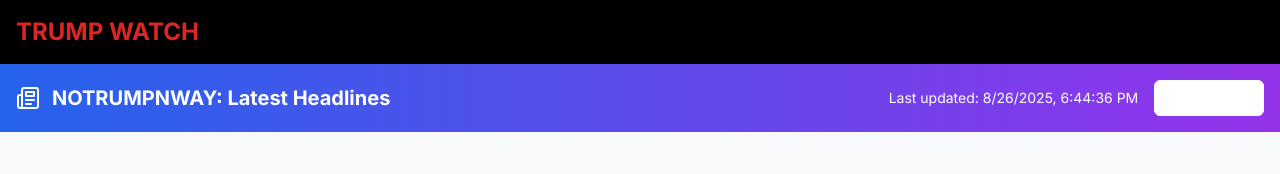
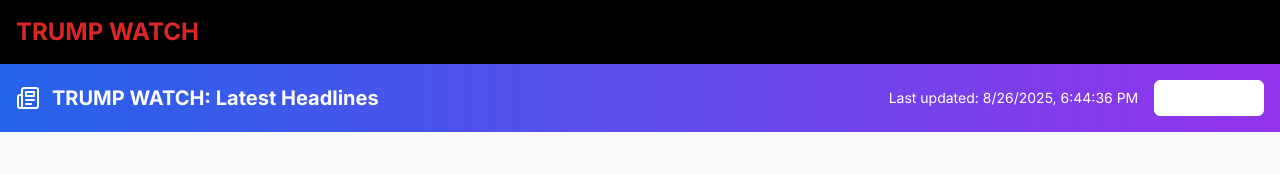
Before and after one commit to gbornste/NTW, a Next.js app: page / in a window 1280 px wide. Shown: the top 174 px of the page. Built offline with nearby package versions, Linux system fonts and the light colour scheme.

Commit message:
HOMEPAGE BANNER FIXED - PowerShell direct edit

```diff
--- a/app/page.tsx
+++ b/app/page.tsx
@@ -36,7 +36,7 @@ export default function HomePage() {
           <div className="flex items-center justify-between">
             <div className="flex items-center space-x-3">
               <Newspaper className="h-6 w-6" />
-              <h2 className="text-xl font-bold">NOTRUMPNWAY: Latest Headlines</h2>
+              <h2 className="text-xl font-bold">TRUMP WATCH: Latest Headlines</h2>
             </div>
             <div className="flex items-center space-x-4">
               <span className="text-sm">Last updated: {lastUpdated}</span>
```
